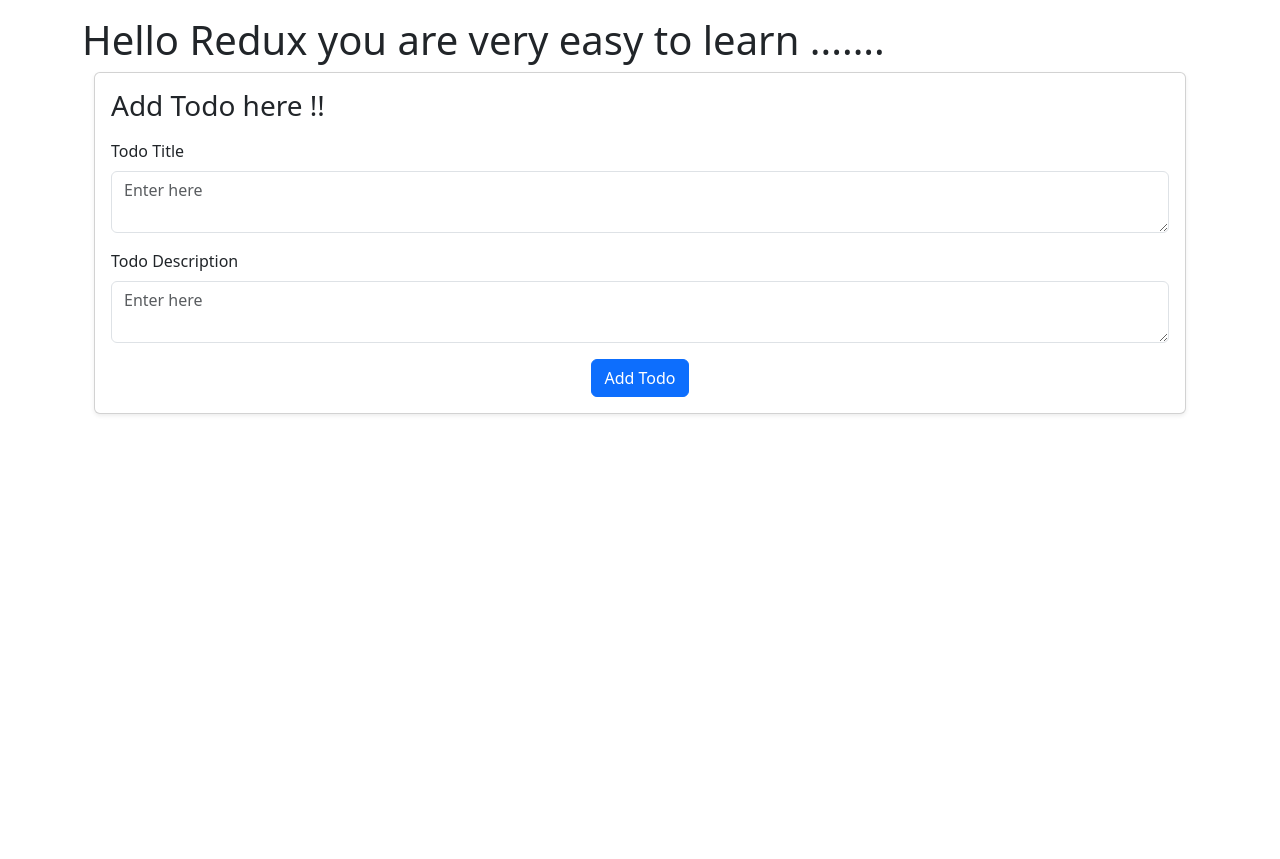
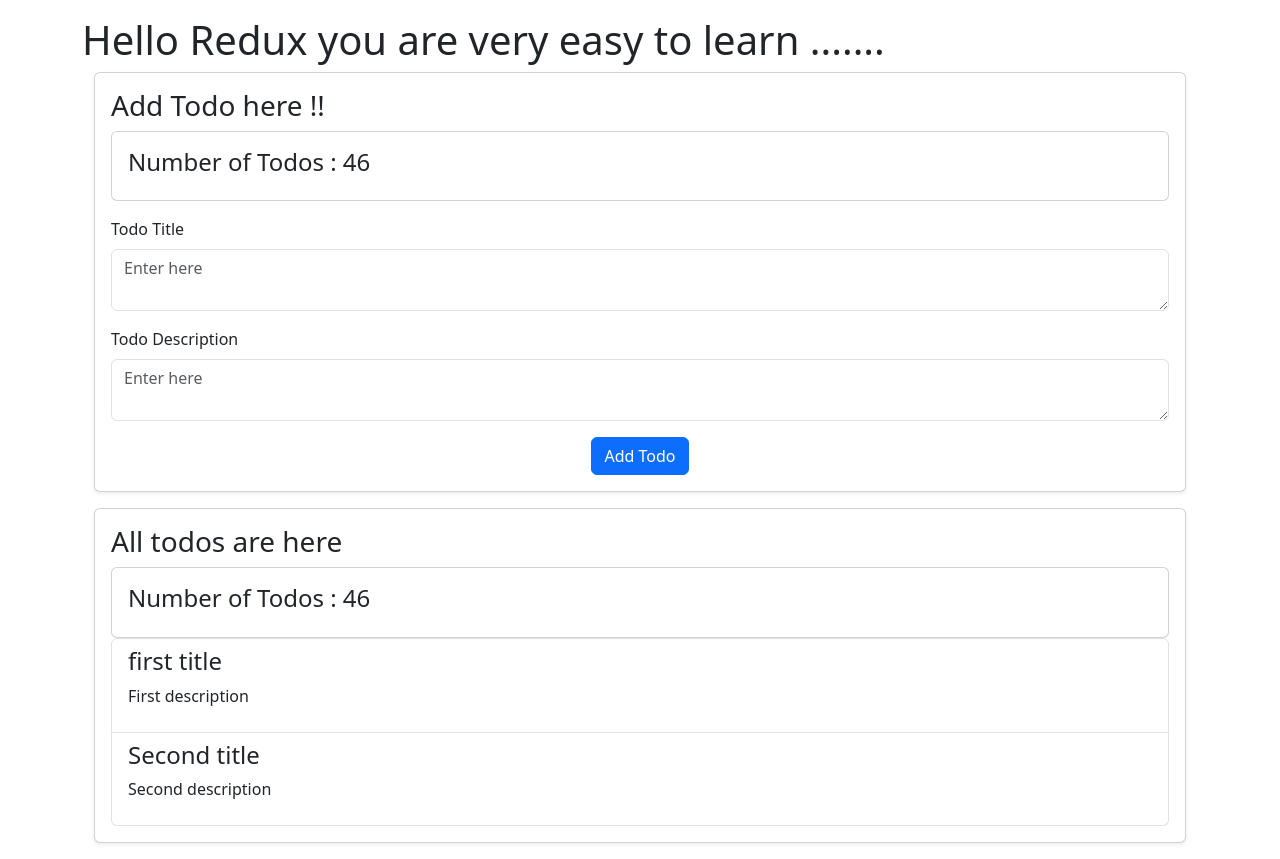
Before and after one commit to VaibhavBomle/react-redux, a React (Create React App) app in the folder react-redux/: page / in a window 1280 px wide. Before the commit the page ends 800 px from the top, so only its background shows below. Built offline with nearby package versions, Linux system fonts and the light colour scheme.

Commit message:
Implemented Reducer

```diff
--- a/react-redux/src/components/AddTodo.js
+++ b/react-redux/src/components/AddTodo.js
@@ -1,5 +1,7 @@
 import React, { useState } from "react";
 import { Form, Card, Container, Row, Col, Button } from "react-bootstrap";
+import DisplayCount from './DisplayCount';
+
 
 const AddTodo = () => {
   const[todo, setTodo] = useState({
@@ -10,6 +12,10 @@
   const handleSubmit = (e)=>{
     e.preventDefault();
     console.log("todo =>",todo)
+    setTodo({
+      title : '',
+      description : ""
+    })
   }
 
 //   const handleInputChange = (e)=>{
@@ -24,6 +30,7 @@
           <Card className="shadow-sm">
             <Card.Body>
               <h3>Add Todo here !!</h3>
+              <DisplayCount/>
               {/* Form */}
               <Form  onSubmit={handleSubmit}>
                 {/* title */}
--- a/react-redux/src/components/DisplayCount.js
+++ b/react-redux/src/components/DisplayCount.js
@@ -1,10 +1,13 @@
 import React from 'react'
+import { Card } from 'react-bootstrap'
 
 const DisplayCount = () => {
   return (
-    <div>
-
-    </div>
+   <Card>
+    <Card.Body>
+      <h4>Number of Todos : 46</h4>
+    </Card.Body>
+   </Card>
   )
 }
 
--- a/react-redux/src/components/DisplayTodos.js
+++ b/react-redux/src/components/DisplayTodos.js
@@ -1,10 +1,45 @@
-import React from 'react'
+import React,{useState} from 'react';
+import { Card, Container, Row, Col, Button, ListGroup } from "react-bootstrap";
+import DisplayCount from './DisplayCount';
+
 
 const DisplayTodos = () => {
+
+  const [todos,setTodos] = useState([
+    {
+       title : "first title",
+       description : "First description"
+    },
+    {
+      title : "Second title",
+      description : "Second description"
+    }
+  ])
   return (
-    <div>
+    <Container>
+      <Row>
+        <Col>
+          <Card className='mt-3 shadow-sm'>
+            <Card.Body>
+            <h3>All todos are here</h3>
+            <DisplayCount/>
+              <ListGroup>
+              {
+                todos.map((todo,index)=>(
+                    <ListGroup.Item key={index}>
+                           <h4>{todo.title}</h4>
+                           <p>{todo.description}</p>
+                    </ListGroup.Item>
+                ))
+              }
+              </ListGroup>
 
-    </div>
+            </Card.Body>
+          </Card>
+
+        </Col>
+      </Row>
+    </Container>
   )
 }
 
--- /dev/null
+++ b/react-redux/src/redux/action/action-types.js
@@ -0,0 +1,5 @@
+// Todo action tyoe
+
+export const ADD_TODO = "ADD_TODO"
+export const DELETE_TODO = "DELETE_TODO"
+export const UPDATE_TODO = "UPDATE_TODO"
```
Also changed, not shown: react-redux/src/redux/action/todo.js (added, +20 -0 lines), react-redux/src/redux/reducers/todo-reducer.js (added, +31 -0 lines), react-redux/src/redux/action/user.js (added).
